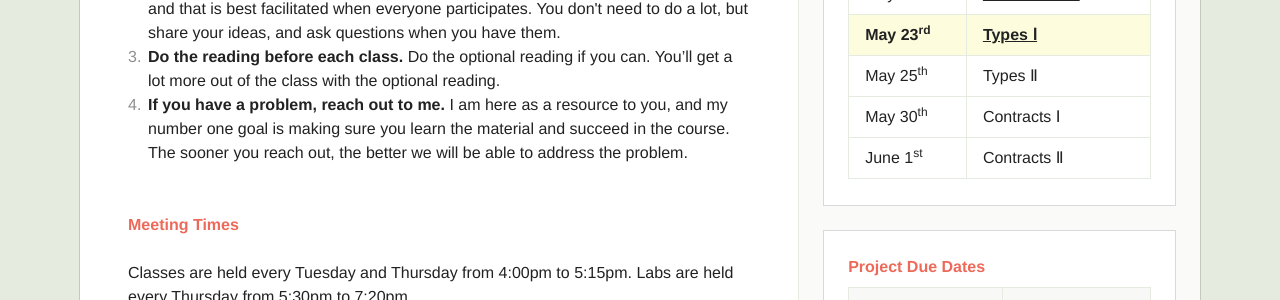
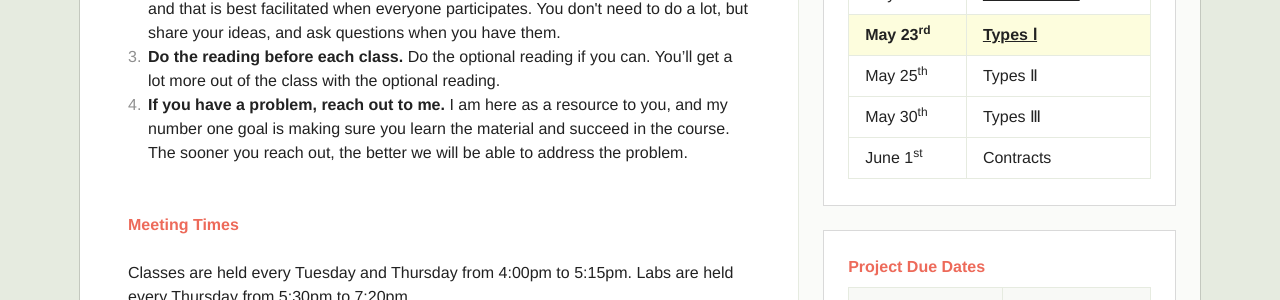
Before and after one commit to alilleybrinker/programming-languages-course, a Jekyll site: the page built from index.html, in a window 1280 px wide and 900 px high, scrolled down 633 px. Shown: the part 152-452 px from the top of the window. Built offline with Jekyll 4.4.1, drawn with Linux system fonts in a browser that asks for light colours.

Commit message:
Changed reading schedule

```diff
--- a/_includes/sidebar.html
+++ b/_includes/sidebar.html
@@ -23,9 +23,8 @@
             <tr><td>May&nbsp;18<sup>th</sup></td><td><a href="{{ site.baseurl }}/reading/control-flow-2">Control flow Ⅱ</a></td></tr>
             <tr class="highlight-row"><td>May&nbsp;23<sup>rd</sup></td><td><a href="{{ site.baseurl }}/reading/types-1">Types Ⅰ</a></td></tr>
             <tr><td>May&nbsp;25<sup>th</sup></td><td>Types Ⅱ</td></tr>
-
-            <tr><td>May&nbsp;30<sup>th</sup></td><td>Contracts Ⅰ</td></tr>
-            <tr><td>June&nbsp;1<sup>st</sup></td><td>Contracts Ⅱ</td></tr>
+            <tr><td>May&nbsp;30<sup>th</sup></td><td>Types Ⅲ</td></tr>
+            <tr><td>June&nbsp;1<sup>st</sup></td><td>Contracts</td></tr>
         </table>
     </div>
 
```
